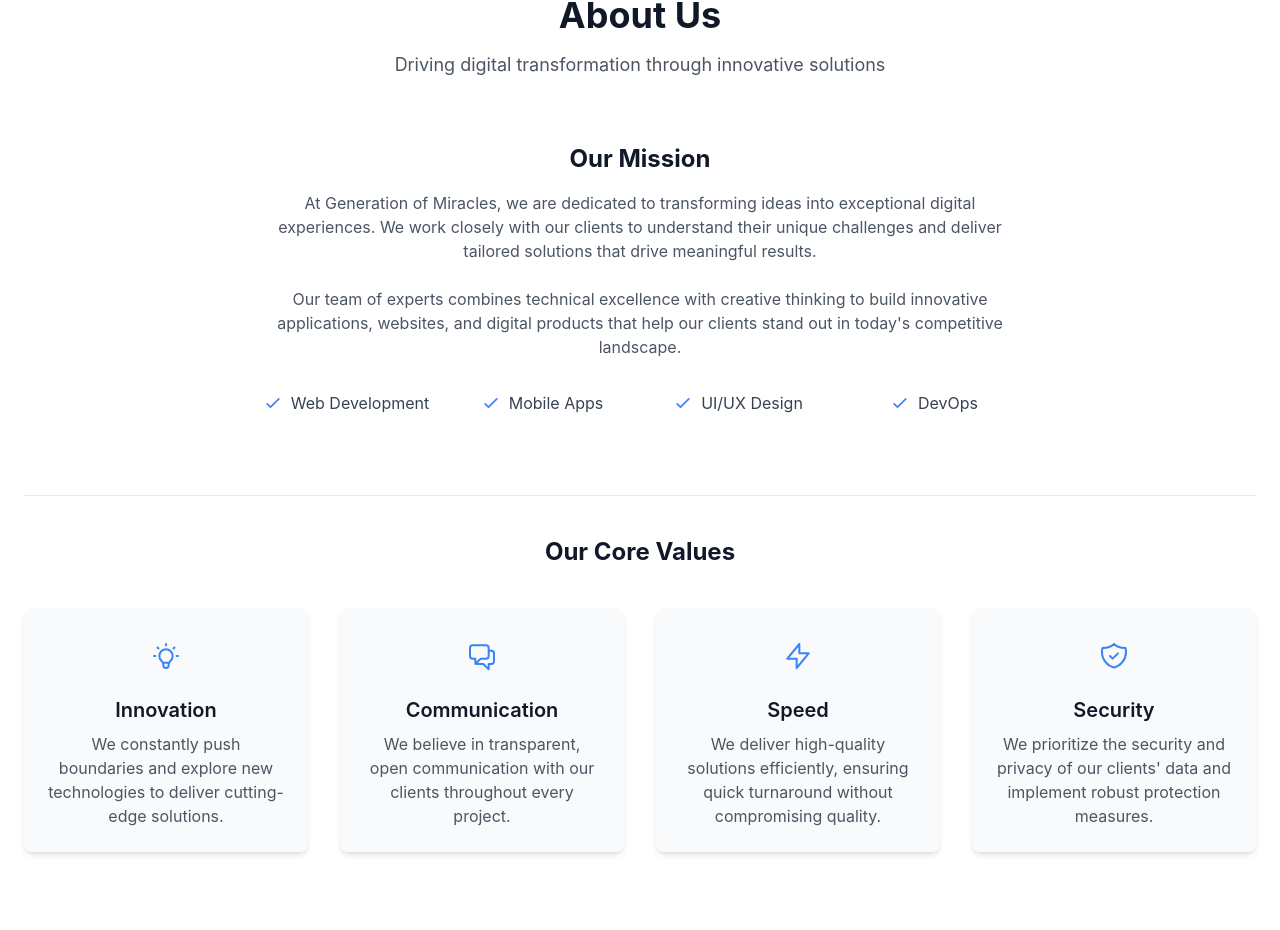
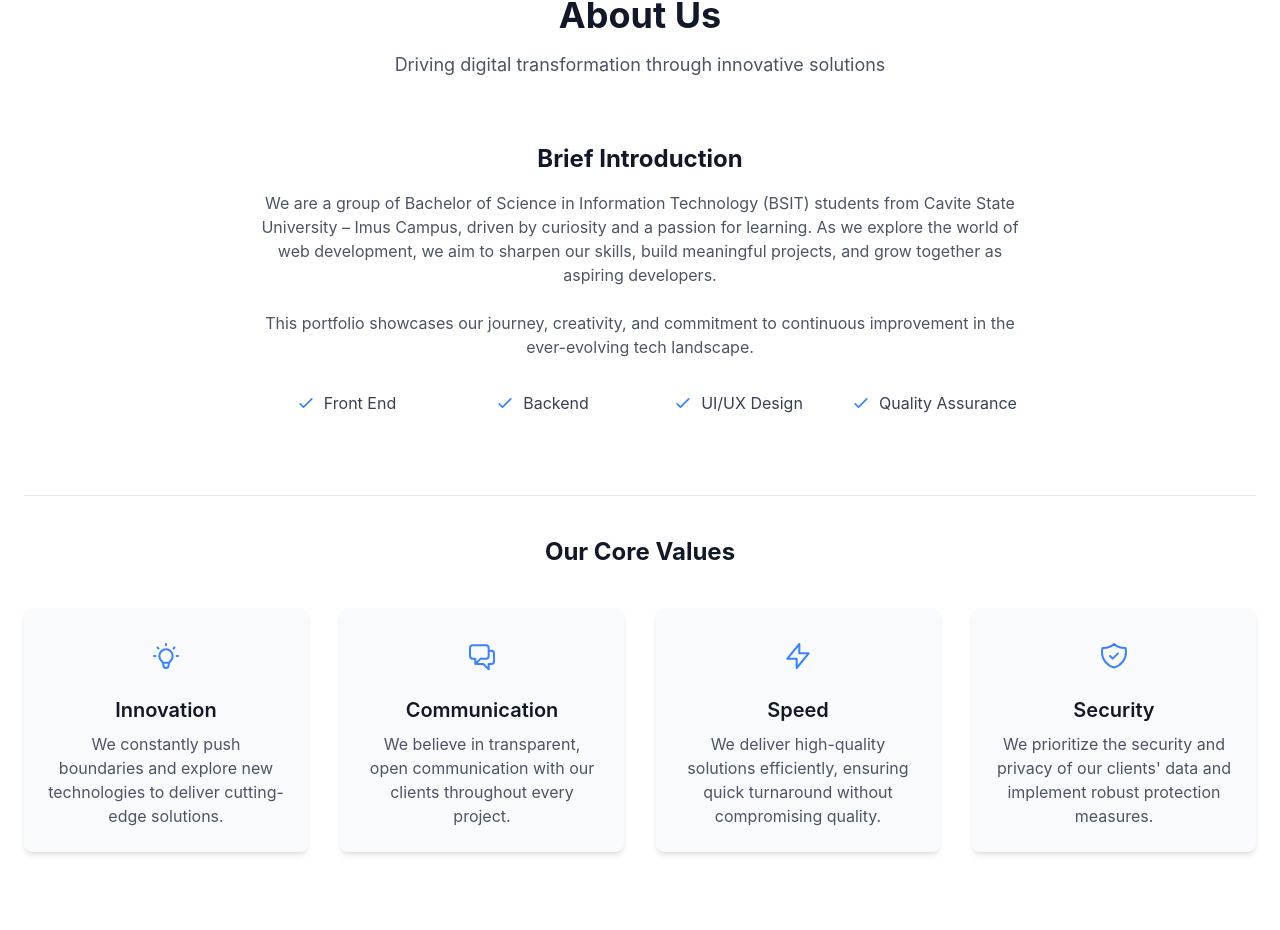
Before and after one commit to Odnid/Team-Portfolio-BHSF-Generation-of-Miracles, a React (Vite) app in the folder react-team-portfolio/: page / in a window 1280 px wide. Shown: the part 949-1879 px from the top of the page. Built offline with nearby package versions, Linux system fonts and the light colour scheme.

Commit message:
Update About.jsx
Created the appropriate texts in the paragraphs of About us

```diff
--- a/react-team-portfolio/src/components/About.jsx
+++ b/react-team-portfolio/src/components/About.jsx
@@ -68,12 +68,12 @@
         <div className="flex flex-col items-center mb-20">
           {/* About content */}
           <div className="max-w-3xl mx-auto text-center" data-aos="fade-up">
-            <h3 className="text-2xl font-bold text-gray-900 dark:text-gray-100 mb-4">Our Mission</h3>
+            <h3 className="text-2xl font-bold text-gray-900 dark:text-gray-100 mb-4">Brief Introduction</h3>
             <p className="text-gray-600 dark:text-gray-400 mb-6">
-              At Generation of Miracles, we are dedicated to transforming ideas into exceptional digital experiences. We work closely with our clients to understand their unique challenges and deliver tailored solutions that drive meaningful results.
+              We are a group of Bachelor of Science in Information Technology (BSIT) students from Cavite State University – Imus Campus, driven by curiosity and a passion for learning. As we explore the world of web development, we aim to sharpen our skills, build meaningful projects, and grow together as aspiring developers.
             </p>
             <p className="text-gray-600 dark:text-gray-400 mb-8">
-              Our team of experts combines technical excellence with creative thinking to build innovative applications, websites, and digital products that help our clients stand out in today's competitive landscape.
+            This portfolio showcases our journey, creativity, and commitment to continuous improvement in the ever-evolving tech landscape.
             </p>
 
             <div className="grid grid-cols-2 md:grid-cols-4 gap-4 mt-8">
@@ -83,7 +83,7 @@
                     <path strokeLinecap="round" strokeLinejoin="round" strokeWidth={2} d="M5 13l4 4L19 7" />
                   </svg>
                 </div>
-                <span className="text-gray-700 dark:text-gray-300">Web Development</span>
+                <span className="text-gray-700 dark:text-gray-300">Front End</span>
               </div>
               <div className="flex items-center justify-center">
                 <div className="flex-shrink-0 mr-2">
@@ -91,7 +91,7 @@
                     <path strokeLinecap="round" strokeLinejoin="round" strokeWidth={2} d="M5 13l4 4L19 7" />
                   </svg>
                 </div>
-                <span className="text-gray-700 dark:text-gray-300">Mobile Apps</span>
+                <span className="text-gray-700 dark:text-gray-300">Backend</span>
               </div>
               <div className="flex items-center justify-center">
                 <div className="flex-shrink-0 mr-2">
@@ -107,7 +107,7 @@
                     <path strokeLinecap="round" strokeLinejoin="round" strokeWidth={2} d="M5 13l4 4L19 7" />
                   </svg>
                 </div>
-                <span className="text-gray-700 dark:text-gray-300">DevOps</span>
+                <span className="text-gray-700 dark:text-gray-300">Quality Assurance</span>
               </div>
             </div>
           </div>
```
